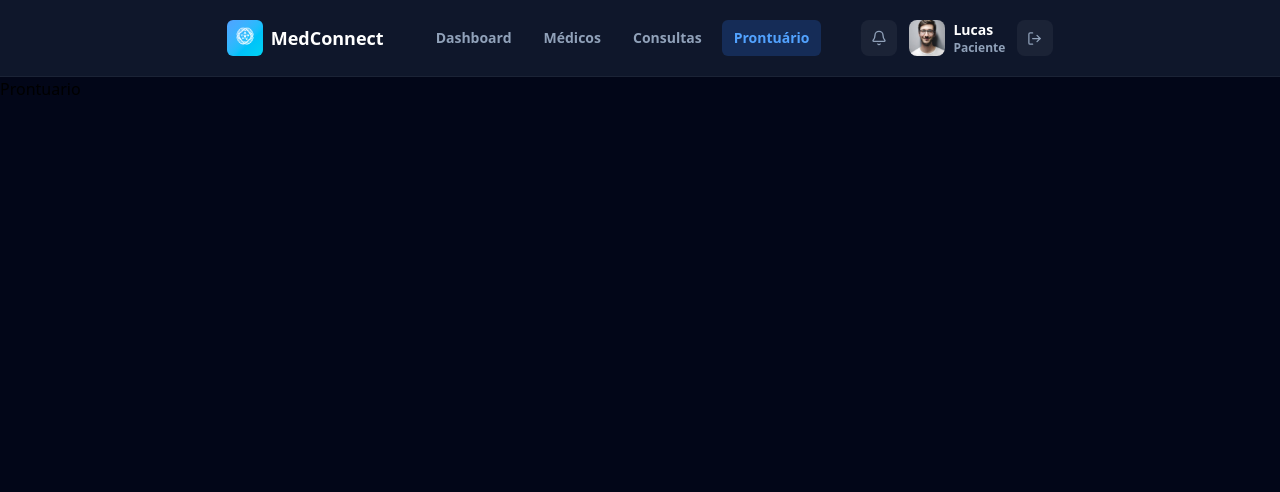
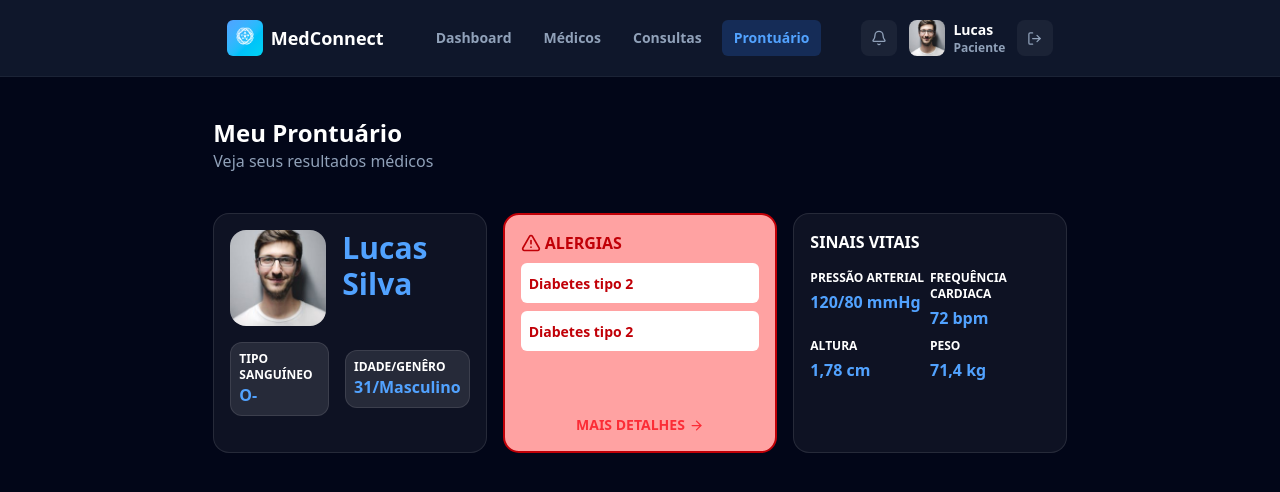
Before and after one commit to MatheusMartinsDeveloper/MedConnect, a Next.js app: page /user/patient/report in a window 1280 px wide. Shown: the top 492 px of the page. Built offline with nearby package versions, Linux system fonts and the light colour scheme.

Commit message:
feat(Patient Report): Created stats cards

```diff
--- /dev/null
+++ b/app/components/patient/report/AllergiesCard.tsx
@@ -0,0 +1,34 @@
+import { TriangleAlert, ArrowRight } from "lucide-react";
+import Link from "next/link";
+
+export default function AllergiesCard() {
+    return (
+        <div className="flex flex-col justify-between w-full h-60 bg-red-300 border-2 border-red-700 rounded-2xl p-4">
+            <div className="flex flex-col gap-2 w-full">
+                <div>
+                    <span
+                        className="flex items-center gap-1 text-red-700 text-base uppercase font-poppins font-semibold"
+                    ><TriangleAlert size={20} /> Alergias</span>
+                </div>
+                <div className="space-y-2 w-full">
+                    <div className="w-full bg-white rounded-md p-2">
+                        <span
+                            className="text-red-700 text-sm font-inter font-semibold"
+                        >Diabetes tipo 2</span>
+                    </div>
+                    <div className="w-full bg-white rounded-md p-2">
+                        <span
+                            className="text-red-700 text-sm font-inter font-semibold"
+                        >Diabetes tipo 2</span>
+                    </div>
+                </div>
+            </div>
+            <div className="flex justify-center w-full">
+                <Link
+                    className="flex items-center gap-1 text-red-500 text-sm uppercase font-poppins font-semibold transition-all delay-75 hover:text-red-700"
+                    href={""}
+                >Mais Detalhes <ArrowRight size={15} /></Link>
+            </div>
+        </div>
+    );
+}
--- /dev/null
+++ b/app/components/patient/report/ProfileCard.tsx
@@ -0,0 +1,31 @@
+import Image from "next/image";
+
+export default function ProfileCard() {
+    return (
+        <div className="space-y-4 w-full h-60 bg-white/5 border border-white/10 rounded-2xl p-4">
+            <div className="flex gap-4">
+                <div className="relative w-24 h-24">
+                    <Image
+                        className="object-cover rounded-2xl"
+                        src={"/assets/profile_picture.jpeg"}
+                        alt="Profile Picture"
+                        fill
+                    />
+                </div>
+                <div>
+                    <h2 className="text-blue-400 text-3xl font-poppins font-semibold">Lucas <br /> Silva</h2>
+                </div>
+            </div>
+            <div className="flex items-center gap-4">
+                <div className="flex flex-col bg-white/10 border border-white/10 rounded-xl p-2">
+                    <span className="text-white text-xs uppercase font-inter font-semibold">Tipo Sanguíneo</span>
+                    <span className="text-blue-400 text-base font-poppins font-semibold">O-</span>
+                </div>
+                <div className="flex flex-col bg-white/10 border border-white/10 rounded-xl p-2">
+                    <span className="text-white text-xs uppercase font-inter font-semibold">Idade/Genêro</span>
+                    <span className="text-blue-400 text-base font-poppins font-semibold">31/Masculino</span>
+                </div>
+            </div>
+        </div>
+    );
+}
--- a/app/components/patient/report/Report.tsx
+++ b/app/components/patient/report/Report.tsx
@@ -1,6 +1,11 @@
+import TitleSection from "./TitleSection";
+import StatsSection from "./StatsSection";
 
 export default function Report() {
     return (
-        <h1>Prontuario</h1>
+        <>
+            <TitleSection />
+            <StatsSection />
+        </>
     );
 }
--- /dev/null
+++ b/app/components/patient/report/StatsSection.tsx
@@ -0,0 +1,15 @@
+import ProfileCard from "./ProfileCard";
+import AllergiesCard from "./AllergiesCard";
+import VitalSignsCard from "./VitalSignsCard";
+
+export default function StatsSection() {
+    return (
+        <section className="flex justify-center items-center w-full pt-10">
+            <div className="flex justify-between items-center gap-4 w-2/3">
+                <ProfileCard />
+                <AllergiesCard />
+                <VitalSignsCard />
+            </div>
+        </section>
+    );
+}
--- /dev/null
+++ b/app/components/patient/report/TitleSection.tsx
@@ -0,0 +1,14 @@
+import Link from "next/link";
+
+export default function TitleSection() {
+    return (
+        <section className="flex justify-center w-full pt-10">
+            <div className="flex justify-between items-center w-2/3">
+                <div className="flex flex-col">
+                    <h1 className="text-white text-2xl font-poppins font-bold">Meu Prontuário</h1>
+                    <h2 className="text-slate-400 text-base font-inter">Veja seus resultados médicos</h2>
+                </div>
+            </div>
+        </section>
+    );
+}
--- /dev/null
+++ b/app/components/patient/report/VitalSignsCard.tsx
@@ -0,0 +1,28 @@
+
+export default function VitalSignsCard() {
+    return (
+        <div className="flex flex-col gap-4 w-full h-60 bg-white/5 border border-white/10 rounded-2xl p-4">
+            <div>
+                <h2 className="text-white text-base uppercase font-poppins font-semibold">Sinais Vitais</h2>
+            </div>
+            <div className="grid grid-cols-2 space-y-2">
+                <div className="flex flex-col gap-1">
+                    <span className="text-white text-xs uppercase font-inter font-semibold">Pressão Arterial</span>
+                    <span className="text-blue-400 text-base font-poppins font-semibold">120/80 mmHg</span>
+                </div>
+                <div className="flex flex-col gap-1">
+                    <span className="text-white text-xs uppercase font-inter font-semibold">Frequência Cardiaca</span>
+                    <span className="text-blue-400 text-base font-poppins font-semibold">72 bpm</span>
+                </div>
+                <div className="flex flex-col gap-1">
+                    <span className="text-white text-xs uppercase font-inter font-semibold">Altura</span>
+                    <span className="text-blue-400 text-base font-poppins font-semibold">1,78 cm</span>
+                </div>
+                <div className="flex flex-col gap-1">
+                    <span className="text-white text-xs uppercase font-inter font-semibold">Peso</span>
+                    <span className="text-blue-400 text-base font-poppins font-semibold">71,4 kg</span>
+                </div>
+            </div>
+        </div>
+    );
+}
```
